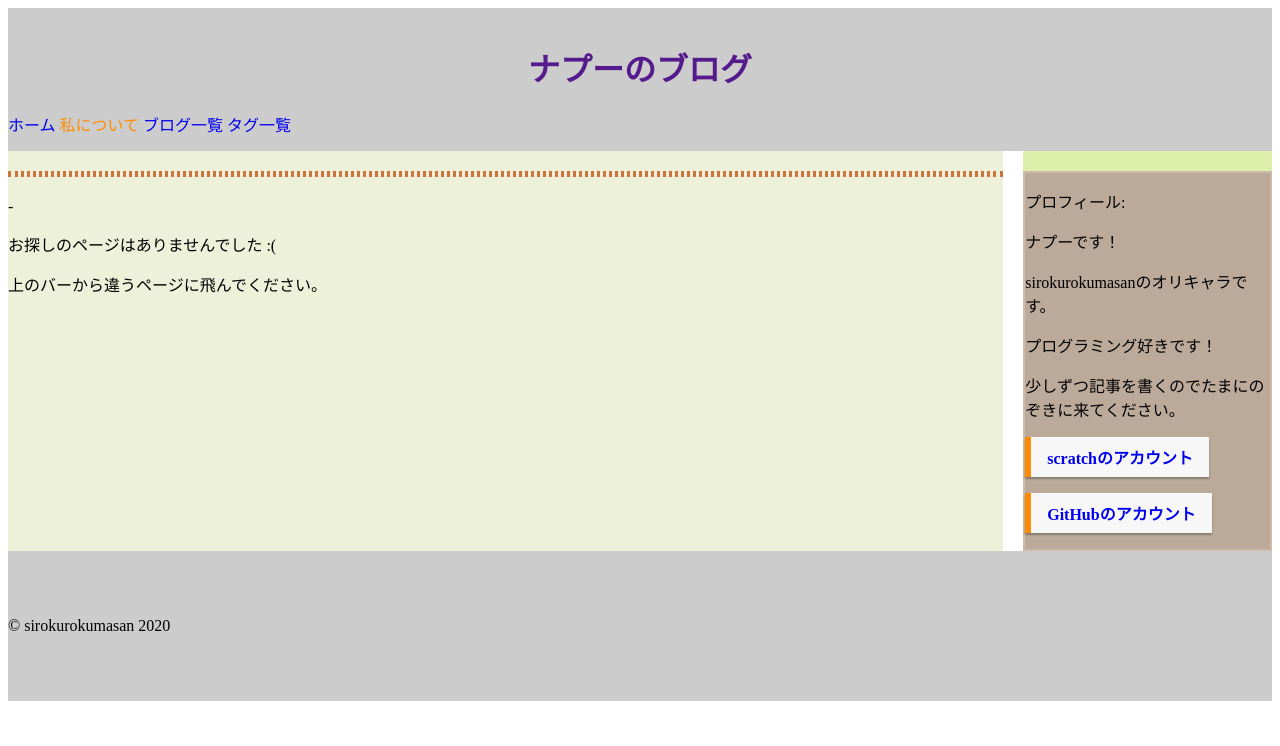
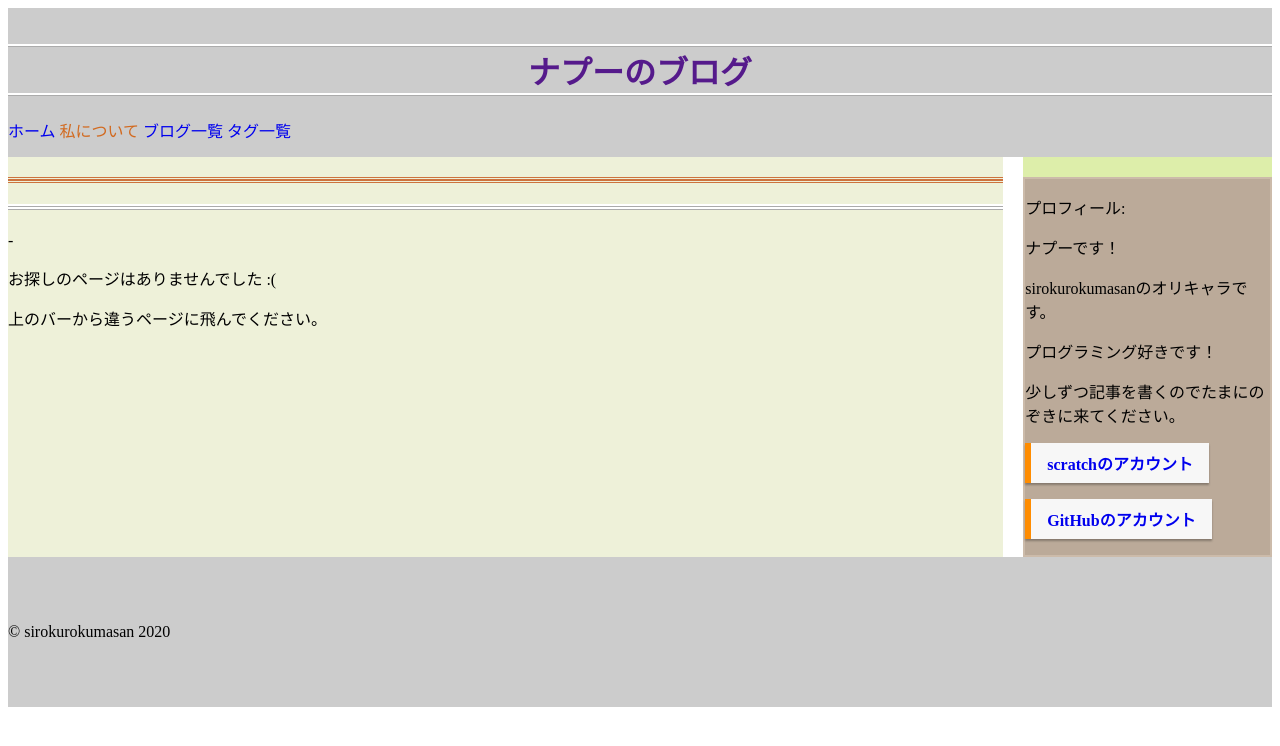
Before and after one commit to sirokurokumasan/sirokurokumasan.github.io, a Jekyll site: the page built from about.md, in a window 1280 px wide. Shown: the top 746 px of the page. Built offline with Jekyll 4.4.1, drawn with Linux system fonts in a browser that asks for light colours.

Commit message:
Update main.scss

```diff
--- a/_sass/main.scss
+++ b/_sass/main.scss
@@ -1,5 +1,5 @@
 .current {
-  color: darkorange;
+  color: chocolate;
 }
 
 a {
@@ -12,26 +12,28 @@ a.no-color-change:hover,
 a.no-color-change:active {
   color: gray;
 }
-
+//このサイトではフッターにしかh1を使わない主義
 h1{
   text-align: center;
+  font-size: 3vm;
+  border-top: ridge 3px #fff;
+  border-bottom: ridge 3px #fff;
 }
-
-
+//タイトル
 h2 {
   line-height: 1.4;
   color: #cd733e;
-  border-top: dotted 3px #cd733e;
-  border-bottom: dotted 3px #cd733e;
+  border-top: double 3px #cd733e;
+  border-bottom: double 3px #cd733e;
   &:first-letter {font-size: 1.5em;}
 }
-
+//小見出し
 h3 {
   background: #e5ad6e;
   padding: 0.5em;
 }
 
-
+//ここからレイアウト
 header {
   width: 100%;
   padding: 15px 0;
@@ -80,6 +82,7 @@ footer {
   top: 10px;
   z-index: 1;
 }
+//ボタン
 .btn {
   display: inline-block;
   padding: 0.5em 1em;
```
